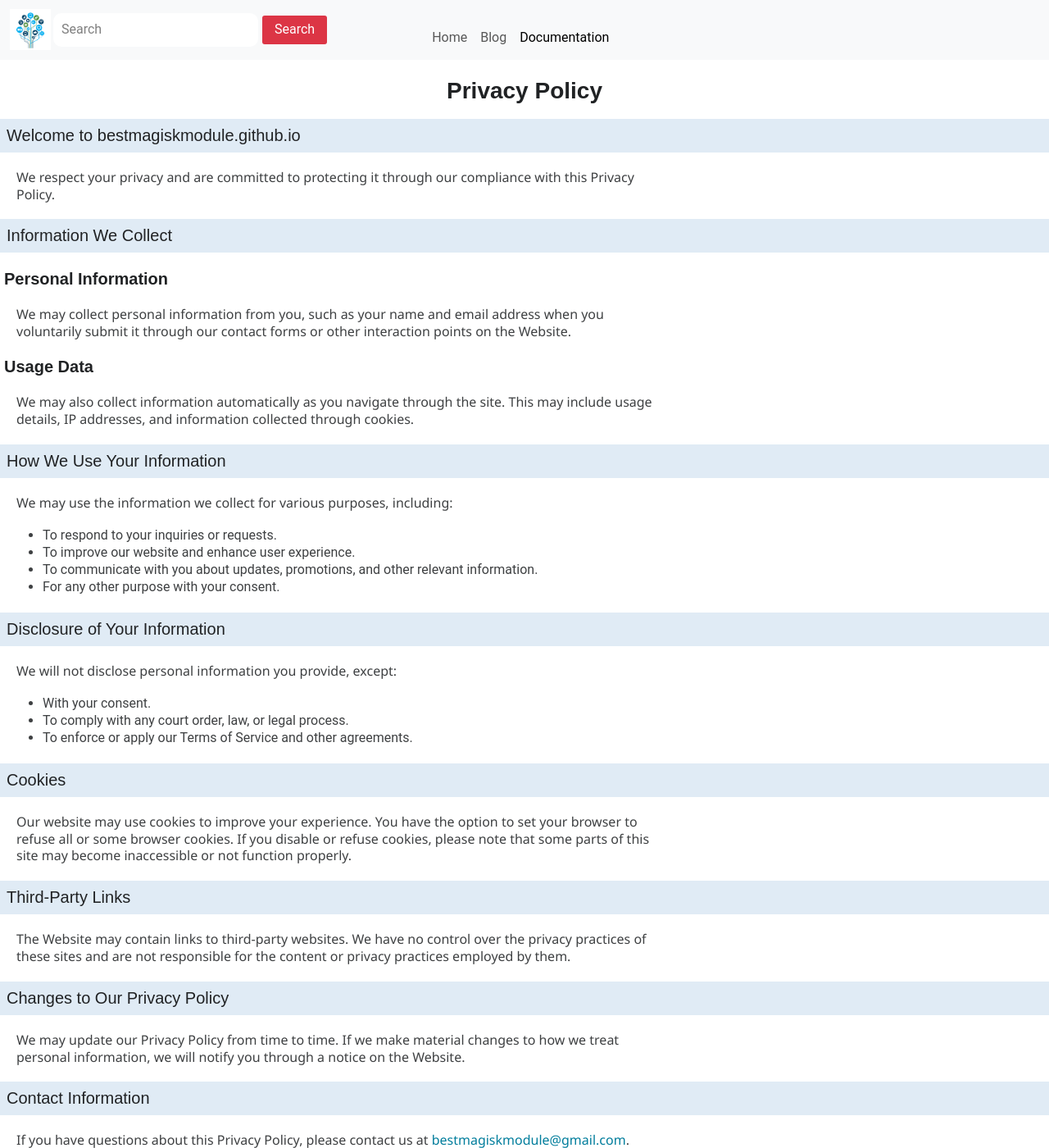
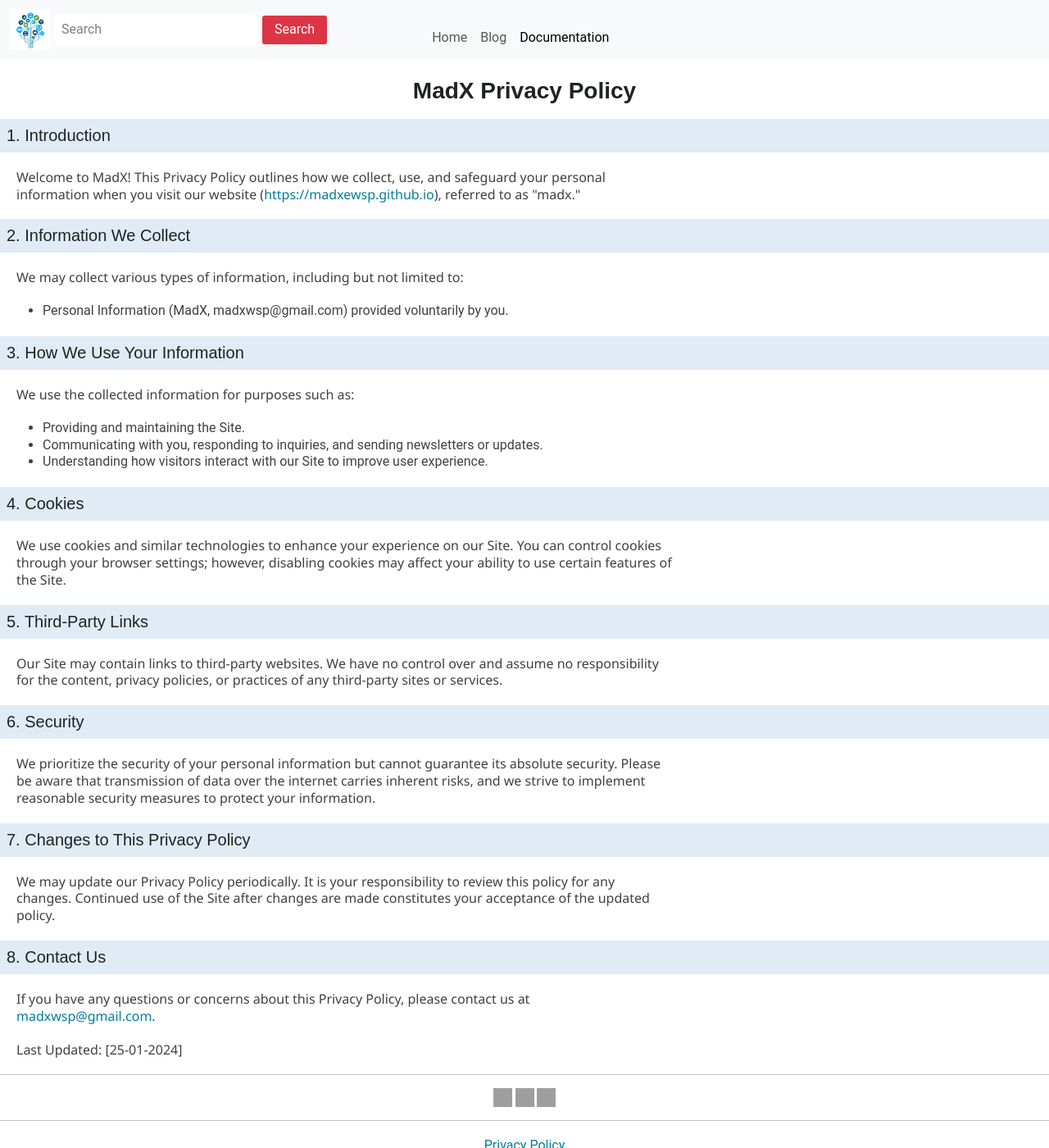
Before and after one commit to Madxwsp/madxwsp.github.io, a Jekyll site: the page built from Policy.html, in a window 1280 px wide and 1400 px high. Shown: the whole window at 82% size. Built offline with Jekyll 4.4.1, drawn with Linux system fonts in a browser that asks for light colours; some web fonts are replaced; some of the changed text lies outside the part shown; grey boxes are pictures that could not be loaded.

Commit message:
Update Policy.html

```diff
--- a/Policy.html
+++ b/Policy.html
@@ -7,81 +7,65 @@
 <head>
     <meta charset="UTF-8">
     <meta name="viewport" content="width=device-width, initial-scale=1.0">
-    <title>Privacy Policy</title>
+    <title>MadX - Privacy Policy</title>
 </head>
 
 <body>
-
     <header>
-        <h1>Privacy Policy</h1>
-
+        <h1>MadX Privacy Policy</h1>
     </header>
 
     <section>
-        <h2>Welcome to bestmagiskmodule.github.io</h2>
-        <p>We respect your privacy and are committed to protecting it through our compliance with this Privacy Policy.</p>
+        <h2>1. Introduction</h2>
+        <p>Welcome to MadX! This Privacy Policy outlines how we collect, use, and safeguard your personal information when you visit our website (<a href="https://madxwsp.github.io">https://madxewsp.github.io</a>), referred to as "madx."</p>
     </section>
 
     <section>
-        <h2>Information We Collect</h2>
-        <h3>Personal Information</h3>
-        <p>We may collect personal information from you, such as your name and email address when you voluntarily
-            submit it through our contact forms or other interaction points on the Website.</p>
-
-        <h3>Usage Data</h3>
-        <p>We may also collect information automatically as you navigate through the site. This may include usage
-            details, IP addresses, and information collected through cookies.</p>
-    </section>
-
-    <section>
-        <h2>How We Use Your Information</h2>
-        <p>We may use the information we collect for various purposes, including:</p>
+        <h2>2. Information We Collect</h2>
+        <p>We may collect various types of information, including but not limited to:</p>
         <ul>
-            <li>To respond to your inquiries or requests.</li>
-            <li>To improve our website and enhance user experience.</li>
-            <li>To communicate with you about updates, promotions, and other relevant information.</li>
-            <li>For any other purpose with your consent.</li>
+            <li>Personal Information (MadX, madxwsp@gmail.com) provided voluntarily by you.</li>
         </ul>
     </section>
 
     <section>
-        <h2>Disclosure of Your Information</h2>
-        <p>We will not disclose personal information you provide, except:</p>
+        <h2>3. How We Use Your Information</h2>
+        <p>We use the collected information for purposes such as:</p>
         <ul>
-            <li>With your consent.</li>
-            <li>To comply with any court order, law, or legal process.</li>
-            <li>To enforce or apply our Terms of Service and other agreements.</li>
+            <li>Providing and maintaining the Site.</li>
+            <li>Communicating with you, responding to inquiries, and sending newsletters or updates.</li>
+            <li>Understanding how visitors interact with our Site to improve user experience.</li>
         </ul>
     </section>
 
     <section>
-        <h2>Cookies</h2>
-        <p>Our website may use cookies to improve your experience. You have the option to set your browser to refuse
-            all or some browser cookies. If you disable or refuse cookies, please note that some parts of this site
-            may become inaccessible or not function properly.</p>
+        <h2>4. Cookies</h2>
+        <p>We use cookies and similar technologies to enhance your experience on our Site. You can control cookies through your browser settings; however, disabling cookies may affect your ability to use certain features of the Site.</p>
     </section>
 
     <section>
-        <h2>Third-Party Links</h2>
-        <p>The Website may contain links to third-party websites. We have no control over the privacy practices of
-            these sites and are not responsible for the content or privacy practices employed by them.</p>
+        <h2>5. Third-Party Links</h2>
+        <p>Our Site may contain links to third-party websites. We have no control over and assume no responsibility for the content, privacy policies, or practices of any third-party sites or services.</p>
     </section>
 
     <section>
-        <h2>Changes to Our Privacy Policy</h2>
-        <p>We may update our Privacy Policy from time to time. If we make material changes to how we treat personal
-            information, we will notify you through a notice on the Website.</p>
+        <h2>6. Security</h2>
+        <p>We prioritize the security of your personal information but cannot guarantee its absolute security. Please be aware that transmission of data over the internet carries inherent risks, and we strive to implement reasonable security measures to protect your information.</p>
     </section>
 
     <section>
-        <h2>Contact Information</h2>
-        <p>If you have questions about this Privacy Policy, please contact us at <a href="mailto:bestmagiskmodule@gmail.com">bestmagiskmodule@gmail.com</a>.</p>
+        <h2>7. Changes to This Privacy Policy</h2>
+        <p>We may update our Privacy Policy periodically. It is your responsibility to review this policy for any changes. Continued use of the Site after changes are made constitutes your acceptance of the updated policy.</p>
+    </section>
+
+    <section>
+        <h2>8. Contact Us</h2>
+        <p>If you have any questions or concerns about this Privacy Policy, please contact us at <a href="mailto:madxwsp@gmail.com">madxwsp@gmail.com</a>.</p>
     </section>
 
     <footer>
-        <p>Thank you for visiting bestmagiskmodule.github.io.</p>
+        <p>Last Updated: [25-01-2024]</p>
     </footer>
-
 </body>
 
 </html>
```
